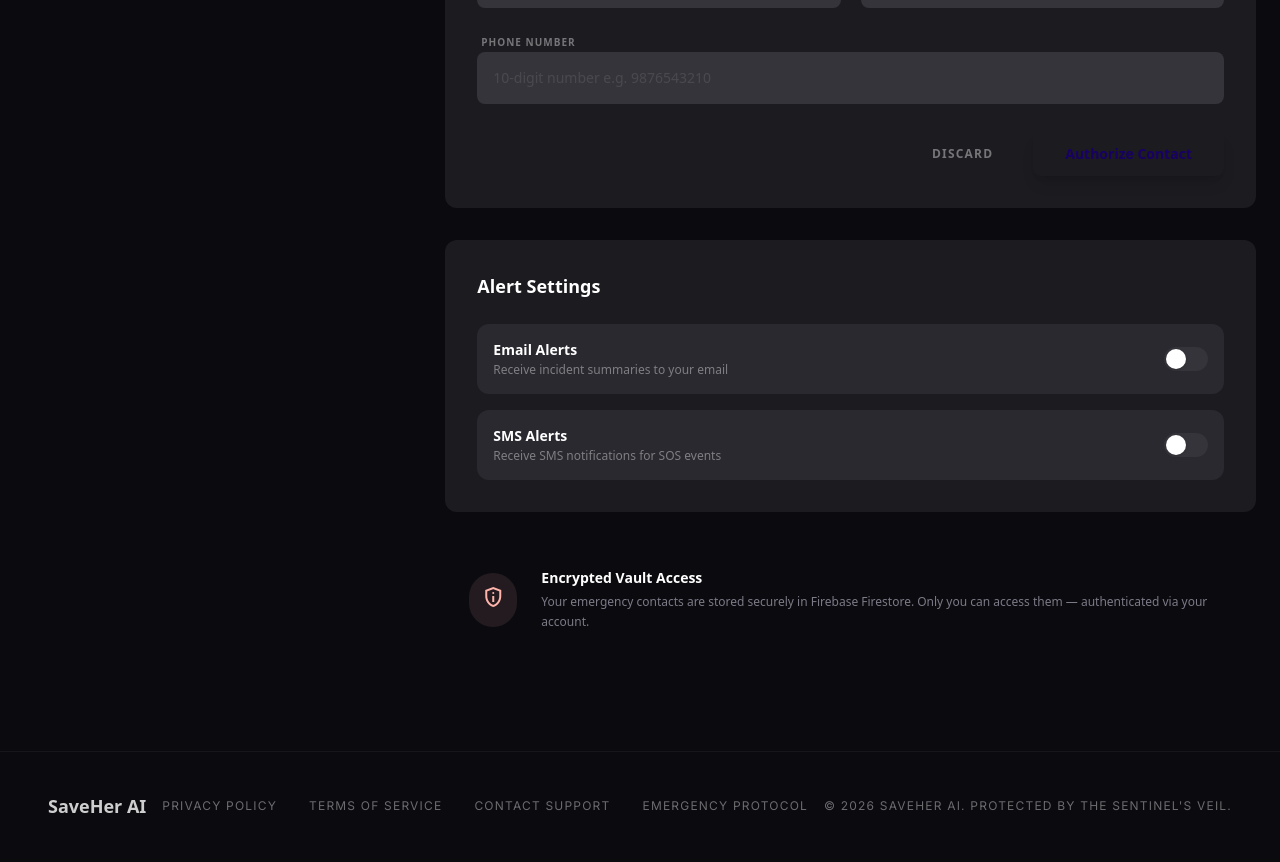
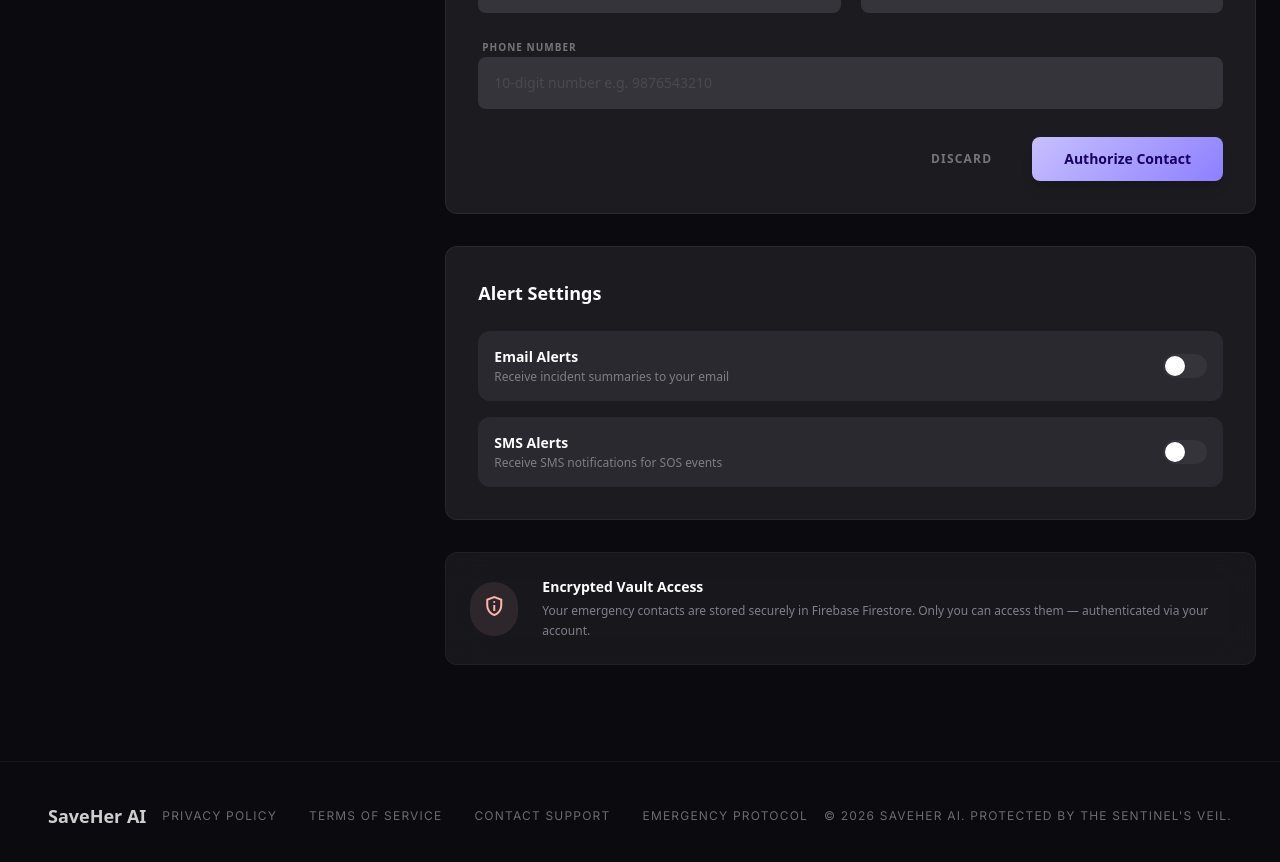
Before and after one commit to codewithowais7/saveher-ai, a Next.js app: page /profile in a window 1280 px wide. Shown: the part 880-1742 px from the top of the page. Built offline with nearby package versions, Linux system fonts and the light colour scheme; no server answers; the database is empty; sample sign-in values are in the browser's storage.

Commit message:
fix: profile avatar in navbar + profile page dark theme fix

```diff
--- a/app/globals.css
+++ b/app/globals.css
@@ -78,4 +78,15 @@
     background: rgba(31, 31, 37, 0.6);
     backdrop-filter: blur(24px);
   }
+  .ghost-border {
+    border: 1px solid rgba(199, 191, 255, 0.08);
+  }
+  .signature-gradient {
+    background: linear-gradient(135deg, #c7bfff 0%, #8e7fff 100%);
+  }
+  .bg-glass {
+    background: rgba(27, 27, 32, 0.8);
+    backdrop-filter: blur(16px);
+    border: 1px solid rgba(199, 191, 255, 0.06);
+  }
 }
--- a/app/page.tsx
+++ b/app/page.tsx
@@ -271,9 +271,24 @@ export default function Page() {
             <a onClick={(e) => handleScroll(e, '#report')} className={`cursor-pointer transition-colors duration-300 pb-1 ${activeTab === 'report' ? 'text-[#c7bfff] border-b-2 border-[#7c6af7]' : 'text-white/60 hover:text-white'}`}>Report</a>
             <a onClick={(e) => handleScroll(e, '#profile')} className={`cursor-pointer transition-colors duration-300 pb-1 ${activeTab === 'profile' ? 'text-[#c7bfff] border-b-2 border-[#7c6af7]' : 'text-white/60 hover:text-white'}`}>Profile</a>
           </div>
-          <button onClick={goProtected} className="bg-[#7c6af7] text-white px-5 py-2.5 rounded-lg font-extrabold text-sm active:scale-95 duration-200 shadow-lg shadow-primary/20 transition-transform">
-            Get Protected
-          </button>
+          <div className="flex items-center gap-3">
+            <button onClick={goProtected} className="bg-[#7c6af7] text-white px-5 py-2.5 rounded-lg font-extrabold text-sm active:scale-95 duration-200 shadow-lg shadow-primary/20 transition-transform">
+              Get Protected
+            </button>
+            {user && (
+              <button
+                onClick={() => { window.location.href = '/profile'; }}
+                className="w-9 h-9 rounded-full flex items-center justify-center text-[#25008c] font-extrabold text-xs flex-shrink-0 active:scale-95 transition-transform duration-200 shadow-[0_0_12px_rgba(199,191,255,0.25)]"
+                style={{ background: 'linear-gradient(135deg, #c7bfff 0%, #8e7fff 100%)' }}
+                title="Go to Profile"
+              >
+                {(user.displayName
+                  ? (() => { const p = user.displayName.trim().split(' '); return p.length >= 2 ? (p[0][0] + p[p.length - 1][0]).toUpperCase() : p[0].slice(0, 2).toUpperCase(); })()
+                  : user.email ? user.email[0].toUpperCase() : '?'
+                )}
+              </button>
+            )}
+          </div>
         </div>
       </nav>
 
@@ -300,10 +315,13 @@ export default function Page() {
                 <a className="border border-outline-variant/20 text-white/60 px-8 py-4 rounded-lg font-semibold text-sm hover:text-white hover:bg-white/5 transition-all cursor-pointer inline-block" onClick={(e) => handleScroll(e, '#how-it-works')}>
                   See how it works
                 </a>
-                <a href="/sos" className="bg-tertiary-container text-white px-8 py-4 rounded-lg font-extrabold text-sm active:scale-95 duration-200 flex items-center gap-2">
+                <button
+                  className="bg-tertiary-container text-white px-8 py-4 rounded-lg font-extrabold text-sm active:scale-95 duration-200 flex items-center gap-2"
+                  onClick={() => setTimeout(() => { window.location.replace('/sos'); }, 50)}
+                >
                   <span className="w-2 h-2 rounded-full bg-white pulse-pip"></span>
                   SOS Emergency
-                </a>
+                </button>
               </div>
               {/* Demo Mode — skip upload, show mock result instantly */}
               <button
```
